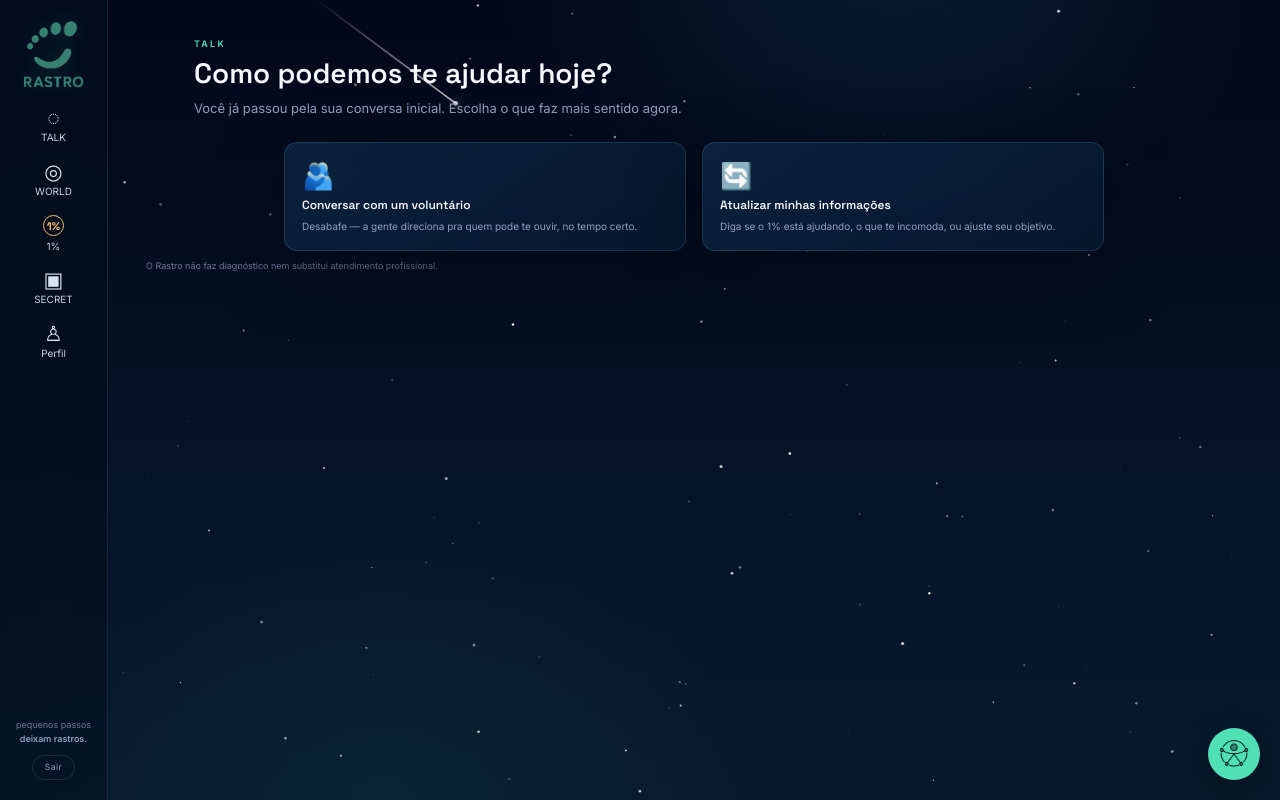
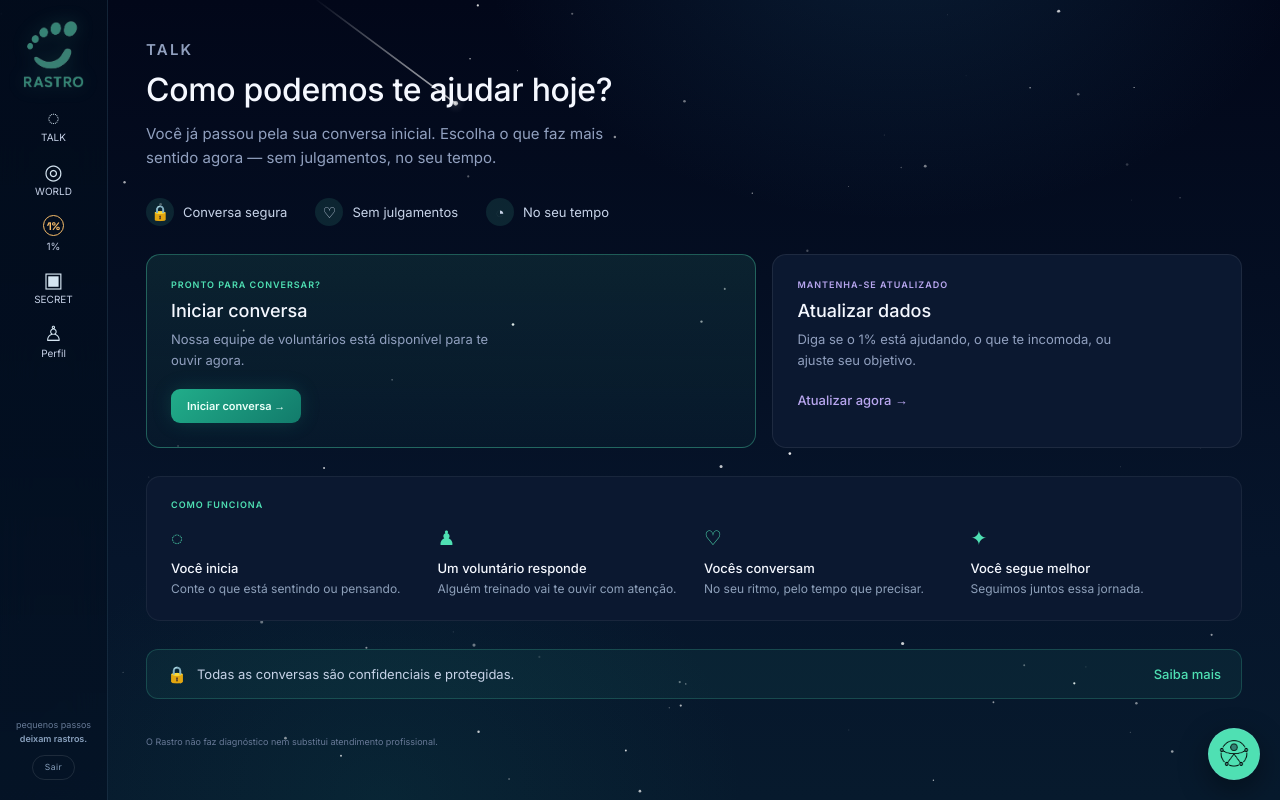
Before and after one commit to samandralves/RASTRO, a Flask app: template templates/user/talk_menu.html in a window 1280 px wide. Run offline with Flask 3, Linux system fonts and the light colour scheme; the template is opened without the code that fills it, so the values that code supplies are empty.

Commit message:
Update talk_menu.html

```diff
--- a/templates/user/talk_menu.html
+++ b/templates/user/talk_menu.html
@@ -1,26 +1,216 @@
 {% extends "base.html" %}
 {% block title %}TALK{% endblock %}
+
+{% block head %}
+<style>
+  .talk-hero { display: flex; flex-direction: column; gap: 28px; }
+
+  .talk-hero-heading h1 {
+    font-size: 32px;
+    font-weight: 500;
+    line-height: 1.25;
+    letter-spacing: -0.3px;
+    max-width: 560px;
+    margin: 8px 0 12px;
+  }
+  .talk-hero-heading p {
+    font-size: 15px;
+    color: var(--muted);
+    max-width: 460px;
+    line-height: 1.6;
+    margin: 0;
+  }
+
+  .talk-trust-row {
+    display: flex;
+    gap: 28px;
+    flex-wrap: wrap;
+  }
+  .talk-trust-item {
+    display: flex;
+    align-items: center;
+    gap: 9px;
+    font-size: 13px;
+    color: #c7d3e8;
+  }
+  .talk-trust-icon {
+    width: 28px;
+    height: 28px;
+    border-radius: 50%;
+    background: rgba(79, 224, 179, 0.12);
+    display: flex;
+    align-items: center;
+    justify-content: center;
+    font-size: 15px;
+    flex-shrink: 0;
+  }
+
+  .talk-action-grid {
+    display: grid;
+    grid-template-columns: 1.3fr 1fr;
+    gap: 16px;
+  }
+  @media (max-width: 720px) {
+    .talk-action-grid { grid-template-columns: 1fr; }
+  }
+
+  .talk-action-card {
+    border-radius: 14px;
+    padding: 24px;
+  }
+  .talk-action-card.primary {
+    background: linear-gradient(180deg, rgba(79, 224, 179, 0.1), rgba(79, 224, 179, 0.03));
+    border: 0.5px solid rgba(79, 224, 179, 0.35);
+  }
+  .talk-action-card.secondary {
+    background: #0b1830;
+    border: 0.5px solid rgba(255, 255, 255, 0.08);
+  }
+  .talk-action-card .eyebrow {
+    letter-spacing: 1px;
+    margin-bottom: 10px;
+  }
+  .talk-action-card.primary .eyebrow { color: var(--brand); }
+  .talk-action-card.secondary .eyebrow { color: var(--dusk); }
+  .talk-action-card .action-title {
+    font-size: 18px;
+    font-weight: 500;
+    margin: 0 0 8px;
+  }
+  .talk-action-card .action-desc {
+    font-size: 13px;
+    color: var(--muted);
+    line-height: 1.6;
+    max-width: 320px;
+    margin: 0 0 18px;
+  }
+  .talk-action-link {
+    font-size: 13px;
+    font-weight: 500;
+    color: var(--dusk);
+    display: inline-flex;
+    align-items: center;
+    gap: 6px;
+    text-decoration: none;
+  }
+
+  .talk-how-it-works {
+    background: #0b1830;
+    border-radius: 14px;
+    padding: 22px 24px;
+    border: 0.5px solid rgba(255, 255, 255, 0.06);
+  }
+  .talk-how-it-works .eyebrow {
+    letter-spacing: 1px;
+    margin: 0 0 16px;
+  }
+  .talk-steps-grid {
+    display: grid;
+    grid-template-columns: repeat(4, 1fr);
+    gap: 20px;
+  }
+  @media (max-width: 720px) {
+    .talk-steps-grid { grid-template-columns: repeat(2, 1fr); }
+  }
+  .talk-step .talk-step-icon { font-size: 20px; color: var(--brand); }
+  .talk-step p.step-title { font-size: 13px; font-weight: 500; margin: 10px 0 4px; }
+  .talk-step p.step-desc { font-size: 12px; color: #8ea0ba; line-height: 1.5; margin: 0; }
+
+  .talk-safety-banner {
+    display: flex;
+    align-items: center;
+    justify-content: space-between;
+    gap: 12px;
+    flex-wrap: wrap;
+    background: rgba(79, 224, 179, 0.06);
+    border: 0.5px solid rgba(79, 224, 179, 0.2);
+    border-radius: 12px;
+    padding: 14px 20px;
+  }
+  .talk-safety-banner .msg {
+    display: flex;
+    align-items: center;
+    gap: 10px;
+    font-size: 13px;
+    color: #c7d3e8;
+  }
+  .talk-safety-banner .msg span.icon { color: var(--brand); font-size: 16px; }
+  .talk-safety-banner a { font-size: 13px; font-weight: 500; color: var(--brand); text-decoration: none; }
+</style>
+{% endblock %}
+
 {% block content %}
-<section class="screen talk-screen">
-  <div class="screen-heading">
+<section class="screen talk-hero">
+
+  <div class="talk-hero-heading">
     <p class="eyebrow">TALK</p>
     <h1>Como podemos te ajudar hoje?</h1>
-    <p>Você já passou pela sua conversa inicial. Escolha o que faz mais sentido agora.</p>
+    <p>Você já passou pela sua conversa inicial. Escolha o que faz mais sentido agora — sem julgamentos, no seu tempo.</p>
   </div>
 
-  <div class="talk-menu-grid">
-    <a class="side-card talk-menu-card" href="{{ url_for('volunteer.chat') }}">
-      <span class="talk-menu-emoji">🫂</span>
-      <strong>Conversar com um voluntário</strong>
-      <small>Desabafe — a gente direciona pra quem pode te ouvir, no tempo certo.</small>
+  <div class="talk-trust-row">
+    <div class="talk-trust-item">
+      <span class="talk-trust-icon">🔒</span>
+      Conversa segura
+    </div>
+    <div class="talk-trust-item">
+      <span class="talk-trust-icon">♡</span>
+      Sem julgamentos
+    </div>
+    <div class="talk-trust-item">
+      <span class="talk-trust-icon">◔</span>
+      No seu tempo
+    </div>
+  </div>
+
+  <div class="talk-action-grid">
+    <a href="{{ url_for('volunteer.chat') }}" class="talk-action-card primary" style="text-decoration:none;color:inherit;display:block;">
+      <p class="eyebrow">PRONTO PARA CONVERSAR?</p>
+      <p class="action-title">Iniciar conversa</p>
+      <p class="action-desc">Nossa equipe de voluntários está disponível para te ouvir agora.</p>
+      <span class="primary-btn">Iniciar conversa →</span>
     </a>
-    <a class="side-card talk-menu-card" href="{{ url_for('main.atualizar_informacoes') }}">
-      <span class="talk-menu-emoji">🔄</span>
-      <strong>Atualizar minhas informações</strong>
-      <small>Diga se o 1% está ajudando, o que te incomoda, ou ajuste seu objetivo.</small>
+
+    <a href="{{ url_for('main.atualizar_informacoes') }}" class="talk-action-card secondary" style="text-decoration:none;color:inherit;display:block;">
+      <p class="eyebrow">MANTENHA-SE ATUALIZADO</p>
+      <p class="action-title">Atualizar dados</p>
+      <p class="action-desc">Diga se o 1% está ajudando, o que te incomoda, ou ajuste seu objetivo.</p>
+      <span class="talk-action-link">Atualizar agora →</span>
     </a>
   </div>
 
+  <div class="talk-how-it-works">
+    <p class="eyebrow">COMO FUNCIONA</p>
+    <div class="talk-steps-grid">
+      <div class="talk-step">
+        <span class="talk-step-icon">◌</span>
+        <p class="step-title">Você inicia</p>
+        <p class="step-desc">Conte o que está sentindo ou pensando.</p>
+      </div>
+      <div class="talk-step">
+        <span class="talk-step-icon">♟</span>
+        <p class="step-title">Um voluntário responde</p>
+        <p class="step-desc">Alguém treinado vai te ouvir com atenção.</p>
+      </div>
+      <div class="talk-step">
+        <span class="talk-step-icon">♡</span>
+        <p class="step-title">Vocês conversam</p>
+        <p class="step-desc">No seu ritmo, pelo tempo que precisar.</p>
+      </div>
+      <div class="talk-step">
+        <span class="talk-step-icon">✦</span>
+        <p class="step-title">Você segue melhor</p>
+        <p class="step-desc">Seguimos juntos essa jornada.</p>
+      </div>
+    </div>
+  </div>
+
+  <div class="talk-safety-banner">
+    <div class="msg"><span class="icon">🔒</span>Todas as conversas são confidenciais e protegidas.</div>
+    <a href="#">Saiba mais</a>
+  </div>
+
   <p class="disclaimer">O Rastro não faz diagnóstico nem substitui atendimento profissional.</p>
+
 </section>
 {% endblock %}
```
